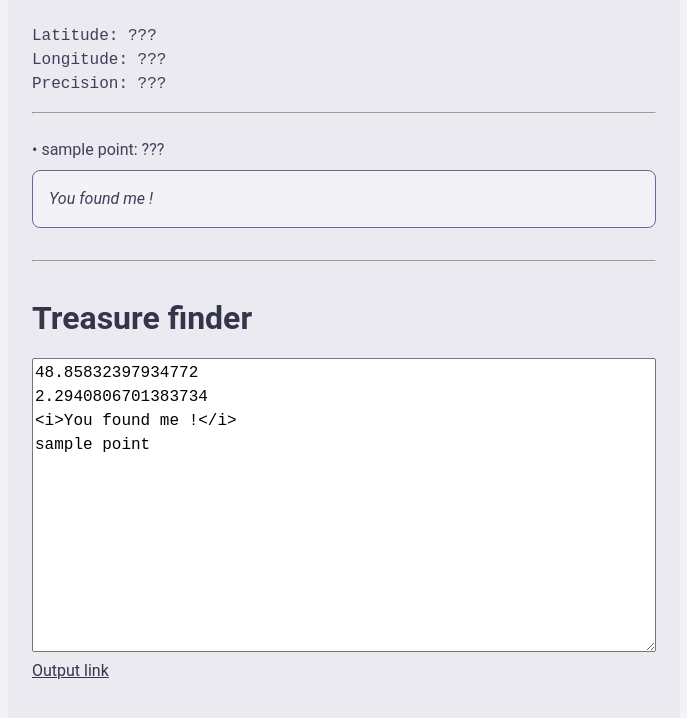
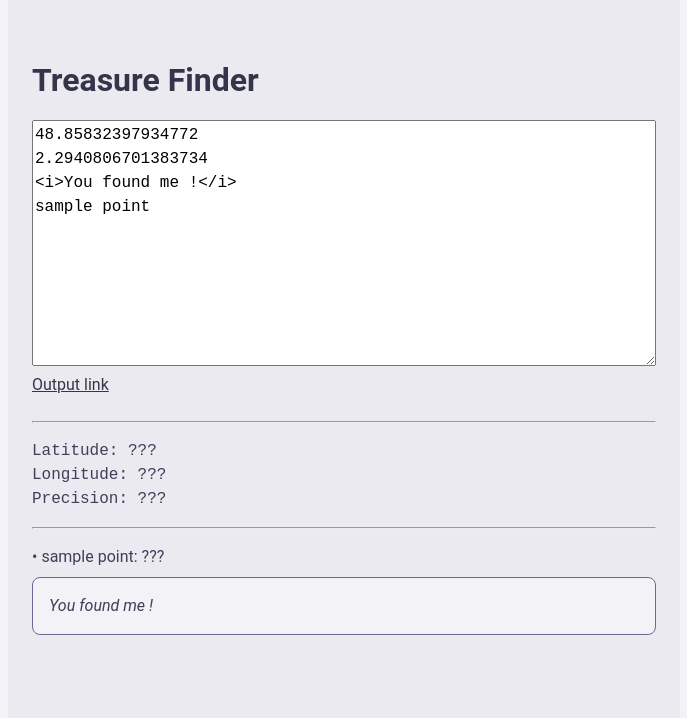
Before and after one commit to clement-gouin/treasure-finder, a plain HTML site: page index.html in a window 1280 px wide. Shown: the whole page, without its empty margins (296-983 px from the left). Drawn offline with nearby package versions, Linux system fonts and the light colour scheme.

Commit message:
style upgrade

```diff
--- a/index.html
+++ b/index.html
@@ -11,13 +11,22 @@
   </head>
   <body>
     <main id="app" style="display: none">
+      <div v-if="debug">
+        <h1>Treasure Finder</h1>
+        <textarea v-model="debugData" rows="10"></textarea><br>
+        <a v-if="debugData.length" :href="debugUrl" target="_blank"
+          >Output link</a
+        >
+        <br />
+        <br />
+        <hr />
+      </div>
       <p class="mono main">
         Latitude: {{ locationAvailable ? latitudeText : '???' }}<br>
         Longitude: {{ locationAvailable ? longitudeText : '???' }}<br>
         Precision: {{ locationAvailable ? precisionText : '???' }}
       </p>
       <hr>
-      <br>
       <div class="main">
         <template v-for="(point, i) in points">
           <p class="point" v-bind:style="style(point)">
@@ -30,13 +39,6 @@
           ></p>
         </template>
       </div>
-      <div v-if="debug">
-        <br>
-        <hr>
-        <h1>Treasure finder</h1>
-        <textarea v-model="debugData" rows="12"></textarea>
-        <a v-if="debugData.length" :href="debugUrl" target="_blank">Output link</a>
-      </div>
     </main>
   </body>
 </html>
--- a/style.css
+++ b/style.css
@@ -154,6 +154,8 @@ select,
 .mono {
   font-family: "Roboto Mono", monospace;
   width: 100%;
+  min-width: 100%;
+  max-width: 100%;
 }
 
 a {
@@ -179,8 +181,9 @@ APP STYLE
   margin-bottom: 0.5em;
 }
 
-p.main {
+.main {
   margin-bottom: 1em;
+  margin-top: 1em;
 }
 
 .secret {
```
